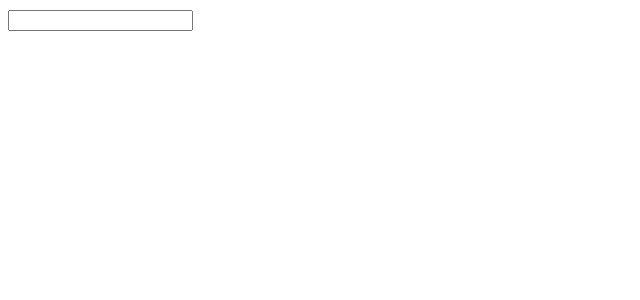
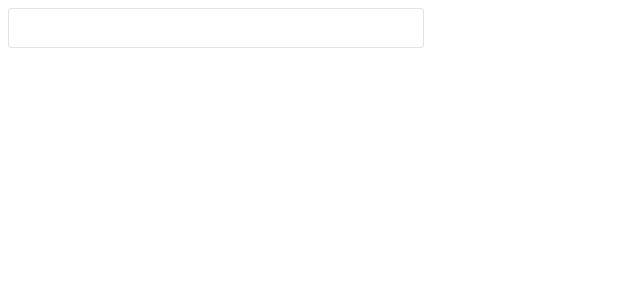
Before and after one commit to ryjw/Kanban-task-management, a Next.js app: page / in a window 1280 px wide. Shown: the top 300 px of the page, without its empty margins (0-640 px from the left). Built offline with nearby package versions, Linux system fonts and the light colour scheme.

Commit message:
minor fix

```diff
--- a/src/app/page.js
+++ b/src/app/page.js
@@ -4,5 +4,5 @@ import { Test } from "@/components/Test.jsx";
 import TextField from "@/components/TextField.jsx";
 
 export default function Home() {
-  return <TextField />;
+  return <TextField variant={"default"} />;
 }
```
